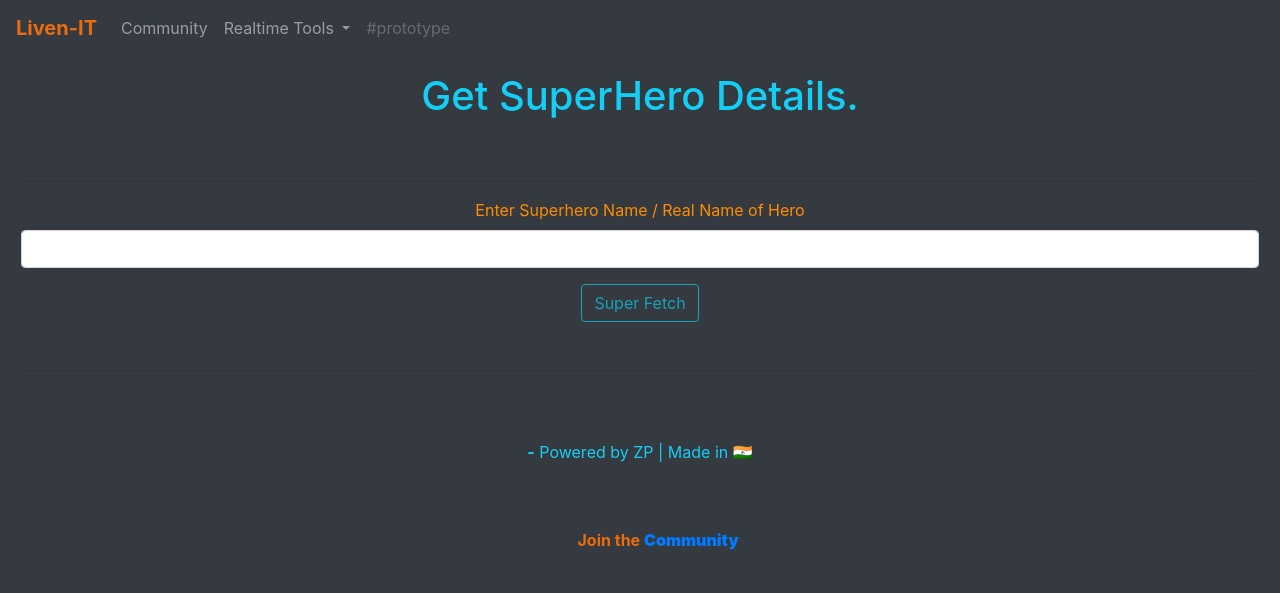
After one commit to engagepy/livenit_opensource_tools, a Flask app: page /superhero in a window 1280 px wide. The commit adds this page. Shown: the top 593 px of the page. Run offline with Flask 2, Linux system fonts and the light colour scheme; some libraries are stand-ins or nearby versions.

Commit message:
superhero tool added

```diff
--- a/forms.py
+++ b/forms.py
@@ -47,6 +47,11 @@ class airport_form(FlaskForm):
                             validators=[DataRequired()])
     submit = SubmitField('Airport Data')
 
+class superhero_form(FlaskForm):
+  superhero = StringField("Enter Superhero Name / Real Name of Hero",
+                            validators=[DataRequired()])
+  submit = SubmitField('Super Fetch')
+
 
 class prime_form(FlaskForm):
     name = StringField("Your Name To Activate ! ", validators=[DataRequired()])
--- a/logic.py
+++ b/logic.py
@@ -4,11 +4,11 @@ from flask import render_template, flash
 import forms
 from replit import db
 from weathers import weather
-from flight import flight_message
 from airport import airport_message
 from crypto import coin
 from primes import prime
 from analysis import reverse, NonAlphanumeric
+from superhero import superhero
 from __main__ import app
 
 
@@ -95,27 +95,6 @@ def airport_page():
     return render_template('airport.html', airport=airport, form=form)
 
 
-@app.route('/flight', methods=['GET', 'POST'])
-def flight_page():
-    arrival = None
-    departure = None
-
-    form = forms.flight_form()
-
-    if form.validate_on_submit():
-        departure = form.departure.data.strip()
-        form.departure.data = ''
-        arrival = form.arrival.data.strip()
-        form.arrival.data = ''
-        x = flight_message(arrival, departure)
-        flash(x[0])
-        flash(x[1])
-        #os.system("python iss.py")
-        #iss.send_msg(number)
-    return render_template('flights.html',
-                           arrival=arrival,
-                           departure=departure,
-                           form=form)
 
 
 @app.route('/weathers', methods=['GET', 'POST'])
@@ -130,12 +109,7 @@ def weathery():
         print(x)
         for i in x[0:]:
             flash(i)
-        #flash(x)[0]
-        #flash(x)[1]
 
-
-#os.system("python iss.py")
-#iss.send_msg(number)
     return render_template('weather.html', city=city, form=form)
 
 
@@ -215,3 +189,31 @@ def prime_page():
 @app.route('/nft', methods=['GET', 'POST'])
 def nft():
     return render_template('nft.html')
+
+
+@app.route('/superhero', methods=['GET', 'POST'])
+def superhero_page():
+    name = None
+    form = forms.superhero_form()
+
+    if form.validate_on_submit():
+        name = form.superhero.data
+        form.superhero.data = " "
+        data = superhero(name)
+        n = data['name']
+        a = data['powerstats']
+        intelligence = f"Intelligence: {a['intelligence']}"
+        strength = f"Strength: {a['strength']}"
+        speed = f"Speed: {a['speed']}"
+        durability = f"Durablity: {a['durability']}"
+        power = f"Power: {a['power']}"
+        combat = f"Combat: {a['combat']}"
+        flash(n)
+        flash(intelligence)
+        flash(strength)
+        flash(speed,durability)
+        flash(power)
+        flash(combat)
+
+
+    return render_template('superhero.html', name=name, form=form)
--- a/templates/nav.html
+++ b/templates/nav.html
@@ -37,6 +37,10 @@
           <div class="dropdown-divider"></div>
 
           <a class="dropdown-item" href="{{ url_for('tax_page')}}">Reverse Tax</a>
+
+          <div class="dropdown-divider"></div>
+
+          <a class="dropdown-item" href="{{ url_for('superhero_page')}}">Superhero Data</a>
 
           <div class="dropdown-divider"></div>
 
--- /dev/null
+++ b/templates/superhero.html
@@ -0,0 +1,69 @@
+{% extends 'base.html' %}
+
+{% block content %}
+
+ <style>
+h1 {color: white; text-align: center;}
+p { color: #14cff5; text-align: center;}
+div {color: white; text-align: left;}
+form {color: darkorange; text-align: center; width: 100%; textarea cols: "50"; }
+</style>
+
+  <p>
+  {% if name %}
+
+    <div class="alert alert-success alert-dismissible fade show" role="alert">
+      <button type="button" class="close" data-dismiss="alert" aria-label="Close">
+   <span aria-hidden="true">&times;</span>
+   </button>
+
+  {% for message in get_flashed_messages() %}
+      <h3> {{message}} </h3>
+  {%endfor%}
+
+  </div>
+     <p> <h3>
+
+      <b style = " color:#14cff5 "> <h3 align = "center"> SuperHero Update Completed</h3></b> <br>
+      <b style = " color:#14cff5 "><h6 align = "center"> Feedback : info@astratechz.com </h6></b>
+
+  </h3></p>
+
+  <br>
+
+  {% else %}
+    <h1 align = center style = "color: #14cff5">Get SuperHero Details.</h1> <br>
+
+<div class="alert bg-dark" role="alert">
+
+  <hr>
+  <form method ="POST">
+    {{ form.hidden_tag()}}
+
+    {{form.superhero.label(class="form-label")}}
+
+    {{form.superhero(class="form-control")}}
+
+
+
+     <p></p>
+
+    {{form.submit(class="btn btn-outline-info")}}
+
+
+  </form>  </b>
+
+  {% endif %}
+    <h3></h3>
+
+
+
+
+
+  </br>
+  </p>
+  <hr>
+</div>
+
+
+{% endblock%}
```
Also changed, not shown: superhero.py (added, +16 -0 lines).
